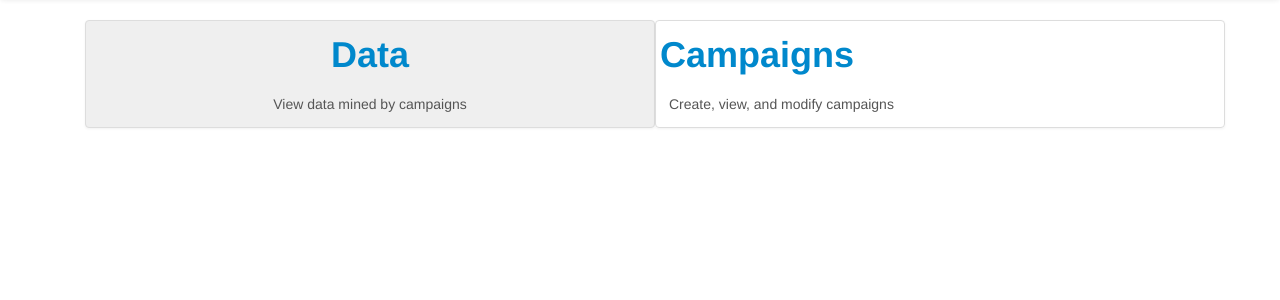
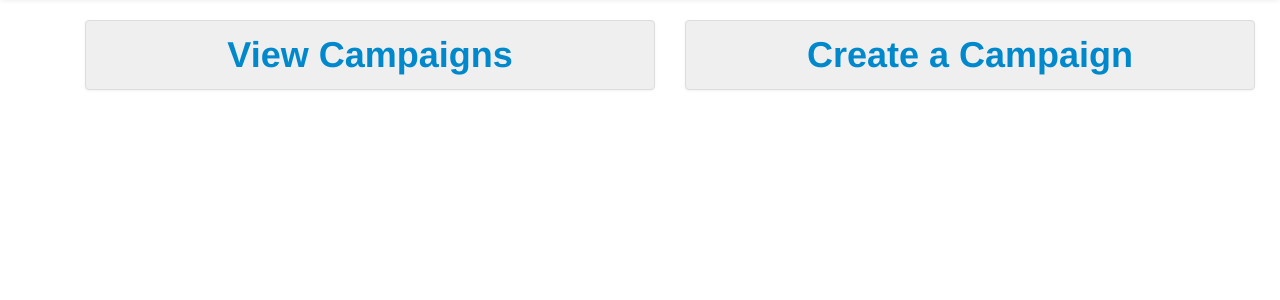
Before and after one commit to InfoSeeking/contextminer, a Flask app: template templates/index.html in a window 1280 px wide. Shown: the part 42-342 px from the top of the page. Run offline with Flask 2, Linux system fonts and the light colour scheme; the template is opened without the code that fills it, so the values that code supplies are empty; parts of the project's set-up code (start-up, migrations or seed data) failed here and were passed over.

Commit message:
Brought back the index page and restyled links to be buttons

```diff
--- a/templates/index.html
+++ b/templates/index.html
@@ -5,19 +5,13 @@
 	<ul class="thumbnails">
 	    <li class="span6">
 		<button class="thumbnail span6">
-		    <h1><a href="{{url_for('index')}}">Data</a></h1>
-		    <div class="caption">
-			View data mined by campaigns
-		    </div>
+		    <h1><a href="{{url_for('campaigns')}}">View Campaigns</a></h1>
 		</button>
 	    </li>
 	    <li class="span6">
-		<div class="thumbnail">
-		    <h1><a href="{{url_for('index')}}">Campaigns</a></h1>
-		    <div class="caption">
-			Create, view, and modify campaigns
-		    </div>
-		</div>
+		<button class="thumbnail span6">
+		    <h1><a href="{{url_for('campaigns', action="create")}}">Create a Campaign</a></h1>
+		</button>
 	    </li>
 	</ul>
     </div>
```
